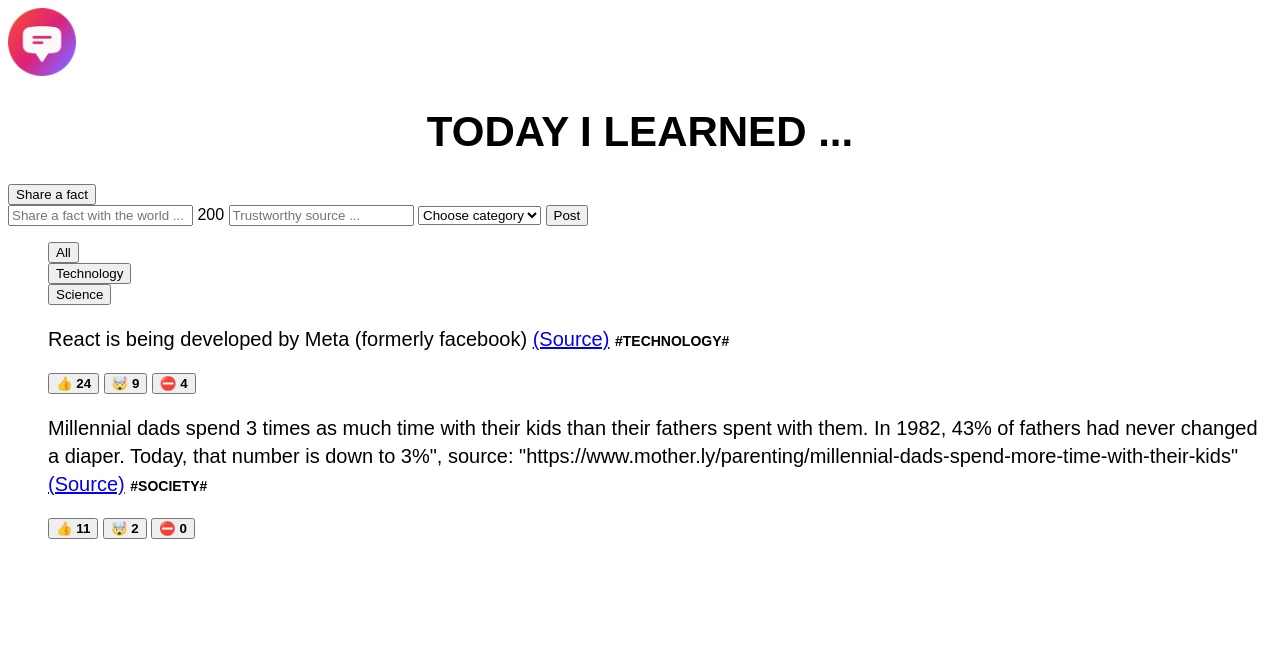
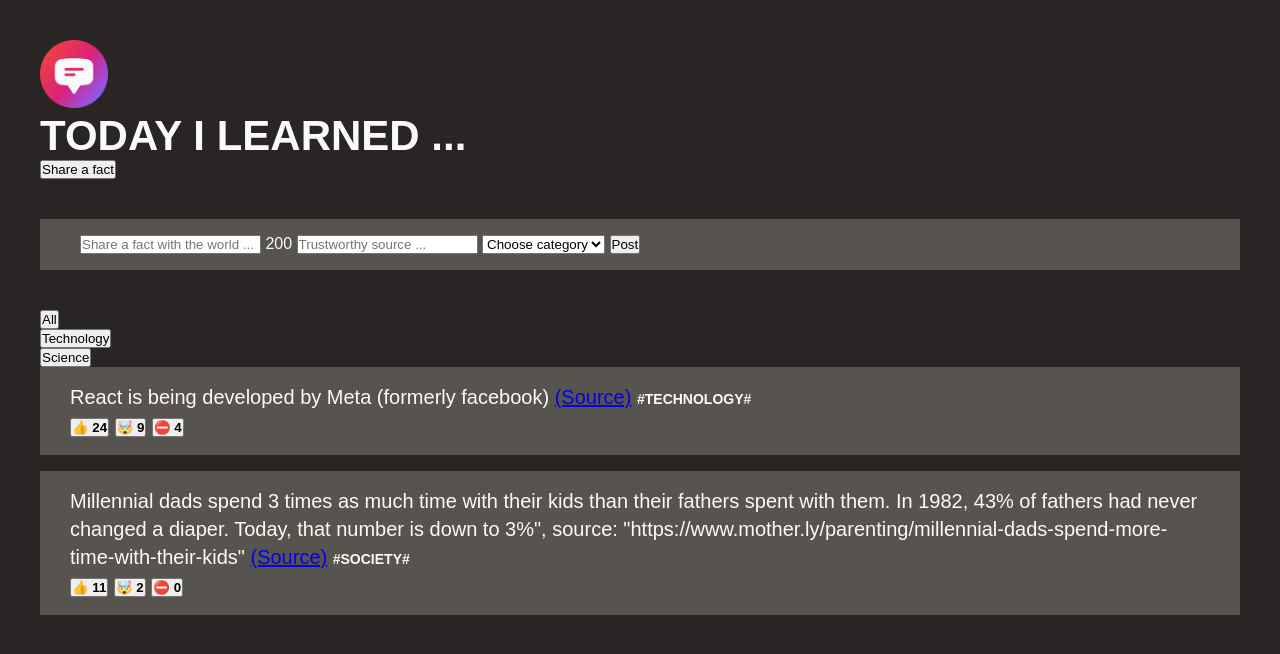
Before and after one commit to rehan1124/web-dev-crash-course, a plain HTML site: page index.html in a window 1280 px wide. Drawn offline with Linux system fonts and the light colour scheme; a web font is replaced by a local one.

Commit message:
Some beautification ...

```diff
--- a/index.html
+++ b/index.html
@@ -16,7 +16,7 @@
     <!-- ###### -->
     <!-- Header -->
     <!-- ###### -->
-    <header data-testid="mabl-page-header">
+    <header data-testid="mabl-page-header" class="header">
       <img
         data-testid="mabl-app-icon"
         alt="Today I learned logo"
@@ -30,7 +30,7 @@
     <!-- #### -->
     <!-- Form -->
     <!-- #### -->
-    <form data-testid="mabl-add-posts-form">
+    <form data-testid="mabl-add-posts-form" class="facts-form">
       <input
         data-testid="mabl-fact-input"
         type="text"
@@ -72,8 +72,8 @@
       <section data-testid="mabl-page-contents">
         <!-- List of facts -->
         <ul data-testid="mabl-contents-list">
-          <li data-testid="mabl-content1">
-            <p class="facts">
+          <li data-testid="mabl-content1" class="facts">
+            <p>
               React is being developed by Meta (formerly facebook)
               <a href="https://opensource.fb.com/" target="_blank">(Source)</a>
               <span data-testid="mabl-category1" class="fact-categories"
@@ -86,8 +86,8 @@
               <button>⛔️ <strong>4</strong></button>
             </div>
           </li>
-          <li data-testid="mabl-content2">
-            <p class="facts">
+          <li data-testid="mabl-content2" class="facts">
+            <p>
               Millennial dads spend 3 times as much time with their kids than
               their fathers spent with them. In 1982, 43% of fathers had never
               changed a diaper. Today, that number is down to 3%", source:
--- a/style.css
+++ b/style.css
@@ -2,16 +2,34 @@
 font-family: 'Coiny', cursive;
 font-family: 'Sono', sans-serif;
 */
+* {
+  margin: 0;
+  padding: 0;
+  box-sizing: border-box;
+}
 
 body {
   font-family: "Sono", sans-serif;
+  background-color: #292524;
+  color: #fafaf9;
+  padding: 40px;
+}
+
+.header {
+  margin-bottom: 40px;
 }
 
 .page-header {
   font-size: 42px;
   font-family: "Coiny", sans-serif;
   text-transform: uppercase;
-  text-align: center;
+  /* text-align: center; */
+}
+
+.facts-form {
+  background-color: #57534e;
+  margin-bottom: 40px;
+  padding: 16px 40px;
 }
 
 ul {
@@ -21,6 +39,9 @@ ul {
 .facts {
   font-size: 20px;
   line-height: 1.4;
+  background-color: #57534e;
+  margin-bottom: 16px;
+  padding: 16px 30px;
 }
 
 .fact-categories {
```
